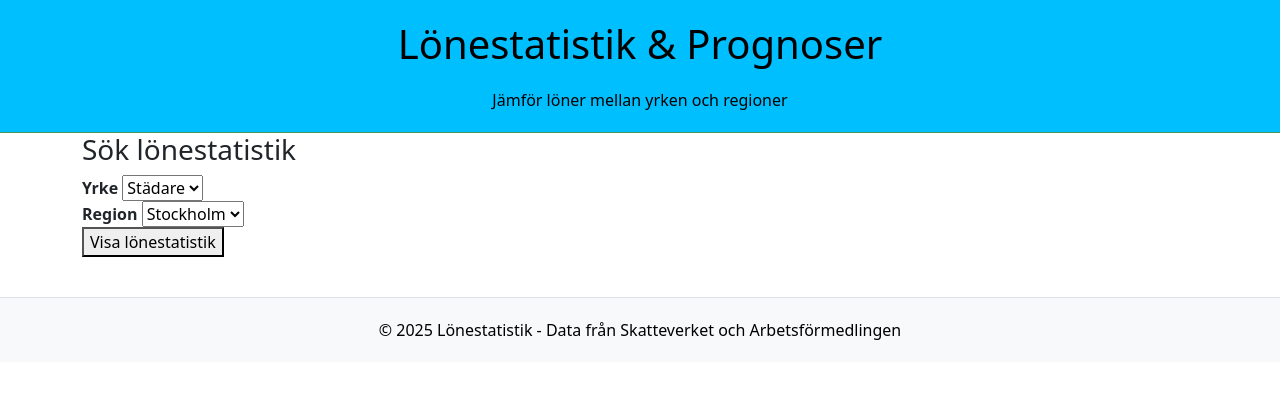
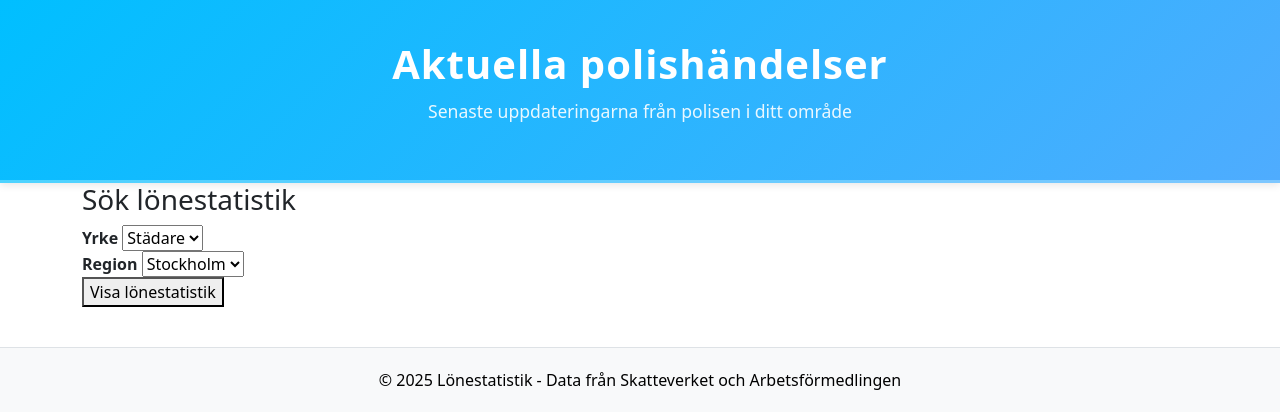
Before and after one commit to ikarosbernardini/grupp-uppgift-prog-2, a Flask app: template api-script/application/templates/main.html in a window 1280 px wide. Shown: the top 420 px of the page. Run offline with Flask 3, Linux system fonts and the light colour scheme; the template is opened without the code that fills it, so the values that code supplies are empty; parts of the project's set-up code (start-up, migrations or seed data) failed here and were passed over; some libraries are stand-ins or nearby versions.

Commit message:
Fixat design

```diff
--- a/handelseapp/application/templates/header.html
+++ b/handelseapp/application/templates/header.html
@@ -1,4 +1,11 @@
-<header style="text-align: center; padding: 20px; background:rgb(0, 191, 255); border-bottom: 1px solid #47965c;">
-    <h1 style="margin: 0; color:black;">Lönestatistik & Prognoser</h1>
-    <p style="margin: 20px 0 0 0; color: black;">Jämför löner mellan yrken och regioner</p>
+<header style="text-align: center; padding: 40px 20px;
+               background: linear-gradient(135deg, #00bfff, #4facfe);
+               color: white; border-bottom: 3px solid rgba(255,255,255,0.3);
+               box-shadow: 0 2px 8px rgba(0,0,0,0.1);">
+  <h1 style="margin: 0; font-size: 2.5rem; font-weight: 700; letter-spacing: 1px;">
+    Aktuella polishändelser
+  </h1>
+  <p style="margin-top: 10px; font-size: 1.1rem; opacity: 0.9;">
+    Senaste uppdateringarna från polisen i ditt område
+  </p>
 </header>
```
Also changed, not shown: handelseapp/application/templates/map.html (+29 -2 lines).
